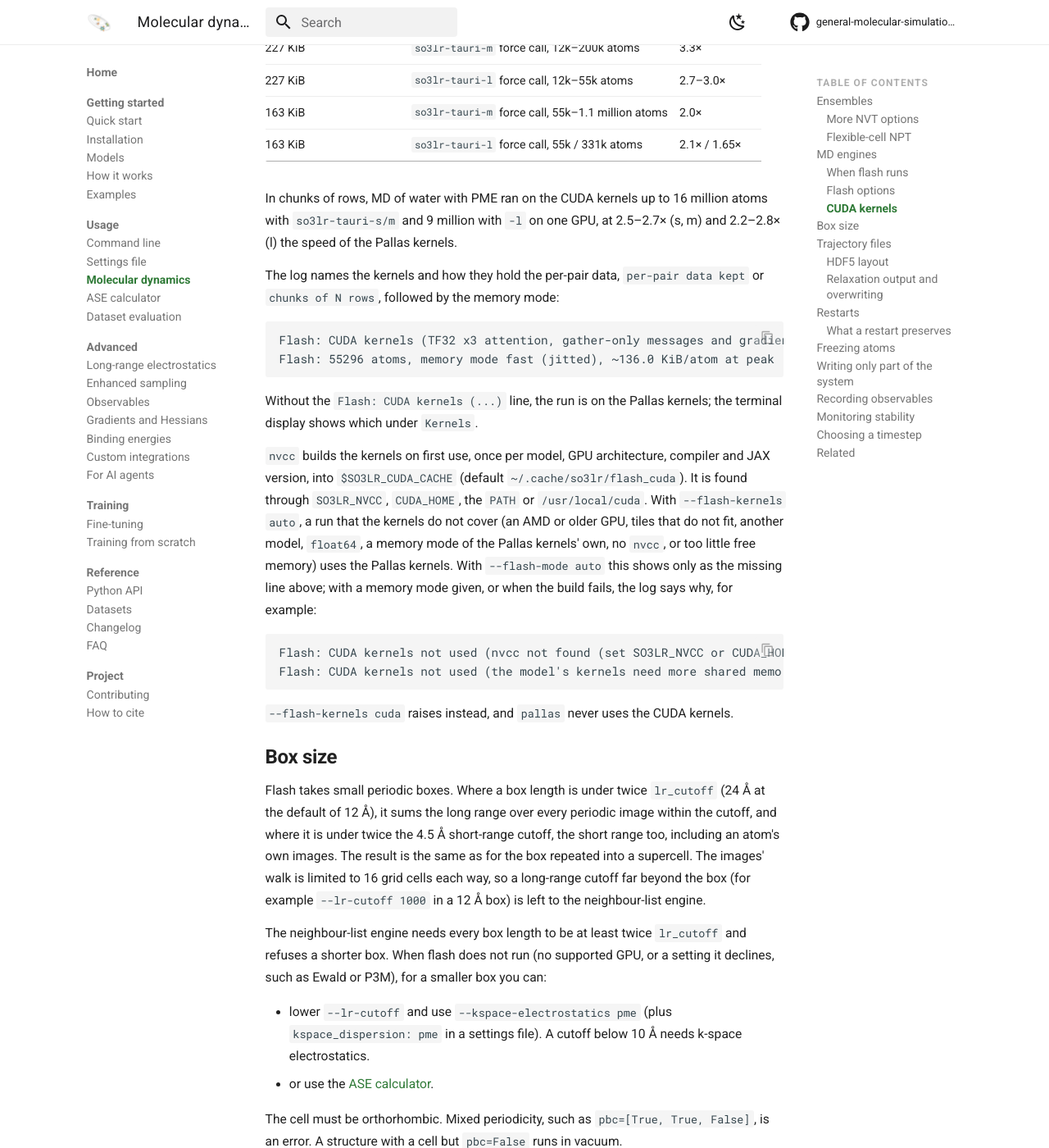
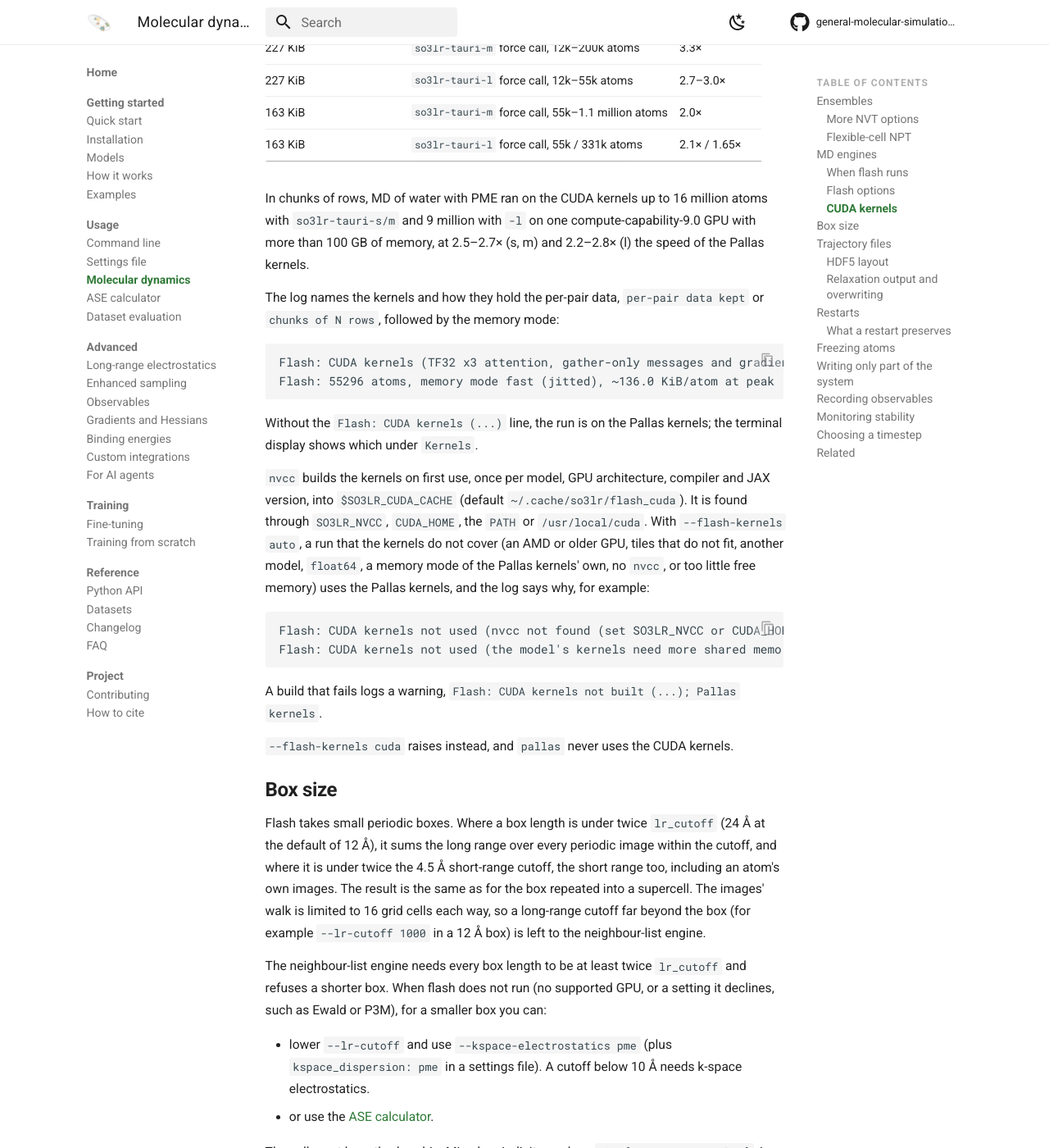
Before and after one commit to so3lr/so3lr.github.io, an MkDocs documentation site: the page built from docs/usage/md.md, in a window 1280 px wide and 1400 px high, scrolled down 3801 px. Shown: the whole window at 82% size. Built offline with MkDocs 1.6.1 and Material for MkDocs 9.7.7, drawn with Linux system fonts in a browser that asks for light colours; comment, search, counter and statistics services are not loaded; some of the changed text lies outside the part shown.

Commit message:
Flash: the 16M-atom runs need a large-memory GPU; auto logs why the CUDA kernels are not used; frozen atoms in opt

````diff
--- a/docs/usage/md.md
+++ b/docs/usage/md.md
@@ -112,7 +112,7 @@ two engines, which compute the same energy and forces:
   AMD MI355X with 288 GB). On an NVIDIA GPU of compute capability 8.0 or newer,
   flash runs on [CUDA kernels](#cuda-kernels) where they fit: 1.65–3.3× the
   speed of the Pallas kernels in the measurements, and up to 16 million atoms
-  on one GPU.
+  on one GPU with enough memory (well beyond an A100's 40 GB).
 - **standard**: the jax-md neighbour-list potential, which runs every setting on
   any JAX backend.
 
@@ -202,7 +202,8 @@ Speed-ups over the Pallas kernels on the same GPU, as measured:
 | 163 KiB | `so3lr-tauri-l` force call, 55k / 331k atoms | 2.1× / 1.65× |
 
 In chunks of rows, MD of water with PME ran on the CUDA kernels up to
-16 million atoms with `so3lr-tauri-s/m` and 9 million with `-l` on one GPU, at
+16 million atoms with `so3lr-tauri-s/m` and 9 million with `-l` on one
+compute-capability-9.0 GPU with more than 100 GB of memory, at
 2.5–2.7× (s, m) and 2.2–2.8× (l) the speed of the Pallas kernels.
 
 The log names the kernels and how they hold the per-pair data, `per-pair data
@@ -222,14 +223,16 @@ compiler and JAX version, into `$SO3LR_CUDA_CACHE` (default
 the `PATH` or `/usr/local/cuda`. With `--flash-kernels auto`, a run that the
 kernels do not cover (an AMD or older GPU, tiles that do not fit, another
 model, `float64`, a memory mode of the Pallas kernels' own, no `nvcc`, or too
-little free memory) uses the Pallas kernels. With `--flash-mode auto` this
-shows only as the missing line above; with a memory mode given, or when the
-build fails, the log says why, for example:
+little free memory) uses the Pallas kernels, and the log says why, for
+example:
 
 ```text
 Flash: CUDA kernels not used (nvcc not found (set SO3LR_NVCC or CUDA_HOME)); Pallas kernels
 Flash: CUDA kernels not used (the model's kernels need more shared memory per block than this GPU's 99 KiB); Pallas kernels
 ```
+
+A build that fails logs a warning, `Flash: CUDA kernels not built (...); Pallas
+kernels`.
 
 `--flash-kernels cuda` raises instead, and `pallas` never uses the CUDA kernels.
 
````
Also changed, not shown: docs/advanced/llm-agents.md (+2 -1 lines), docs/installation.md (+2 -3 lines), docs/reference/changelog.md (+5 -2 lines).
